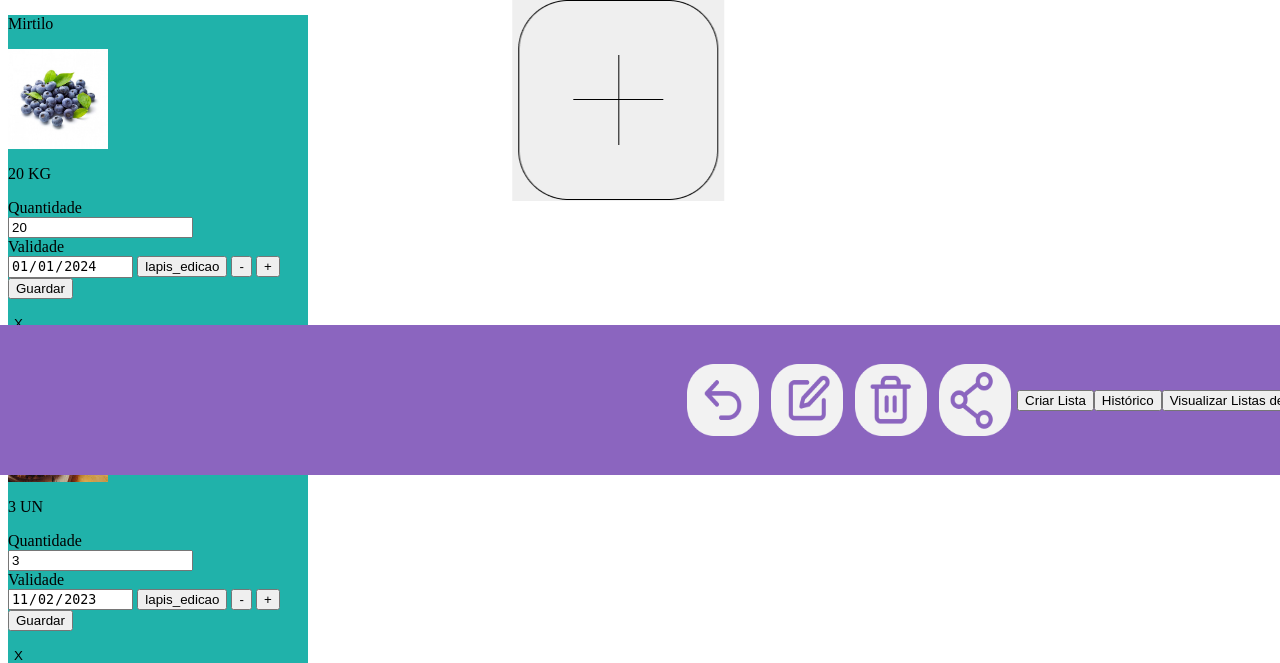
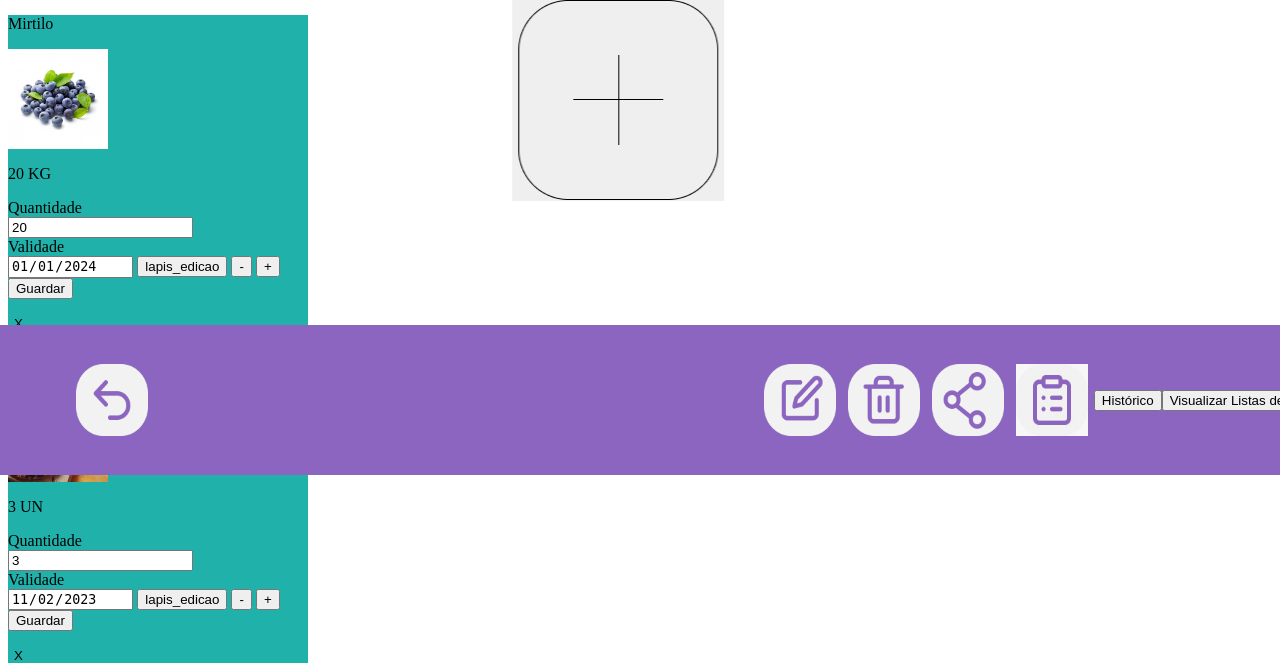
Before and after one commit to Tsuki25/SSF_Smart-Storage-Frigde, a Django app: page /geladeiras/geladeira/1/ in a window 1280 px wide. Shown: the part 325-988 px from the top of the page. Run offline with Django 4.2, Linux system fonts and the light colour scheme; a user stored in the database is signed in; data comes from the database, SQL or seed files in the repository; both versions use the stored data as it was after the commit.

Commit message:
alterei terminar em casa

```diff
--- a/estoque/static/css/styleGItens.css
+++ b/estoque/static/css/styleGItens.css
@@ -33,8 +33,6 @@
 }
 
 .bottom-nav{
-    background-color: #8B65BF;
-    color: #fff;
     padding: 70px;
     text-align: center;
     width: 100%;
@@ -47,6 +45,20 @@
     justify-content: flex-end;
 }
 
+.bottom-left{
+    background-color: #8B65BF;
+    color: #fff;
+    padding: 70px;
+    text-align: center;
+    width: 100%;
+    position: fixed;
+    bottom: 0;
+    left: 0;
+    height: 10px;
+    display: flex;
+    align-items: center;
+    justify-content: flex-start;
+}
 
 
 
@@ -91,6 +103,15 @@
     height: 72px;
 }
 
+#btn_clista{
+    background: none;
+    border: none;
+}
+
+#btn_clista img {
+    width: 72px;
+    height: 72px;
+}
 
 .buttonCenter {
     position: fixed;
--- a/estoque/templates/detalhes_geladeira.html
+++ b/estoque/templates/detalhes_geladeira.html
@@ -75,14 +75,15 @@
 
 
     <foooter>
-        <nav class="bottom-nav">
-
+        <nav>
+            <div class="bottom-left">
                 <a href="{% url 'estoque:geladeiras' %}">
                     <button id="btn_voltar" class="btn-icon">
                         <img src="/static/img/voltar.png" alt="Voltar">
                     </button>
                 </a>
-
+            </div>
+            <div class="bottom-nav">
                 <a href="{% url 'estoque:editar_geladeira' geladeira.pk %}">
                     <button id="btn_edit" class="btn-icon">
                         <img src="/static/img/editar.png" alt="Editar">
@@ -100,7 +101,9 @@
                 </button>
 
                 <a href="{% url 'estoque:criar_lista' object.pk %}">
-                <button> Criar Lista </button>
+                    <button id="btn_clista" class="btn-icon">
+                        <img src="/static/img/lista.jpeg" alt="Lista">
+                    </button>
                 </a>
 
                 <a href="{% url 'estoque:historico_geladeira' geladeira.pk %}">
@@ -110,6 +113,8 @@
                 <a href="{% url 'estoque:listas' geladeira.pk %}">
                     <button> Visualizar Listas de Compras </button>
                 </a>
+            </div>
+
         </nav>
 
     </footer>
```
Also changed, not shown: db.sqlite3, estoque/static/img/historico.jpeg (added), estoque/static/img/lista.jpeg (added). Lines whose indentation alone changed are shown as unchanged.
